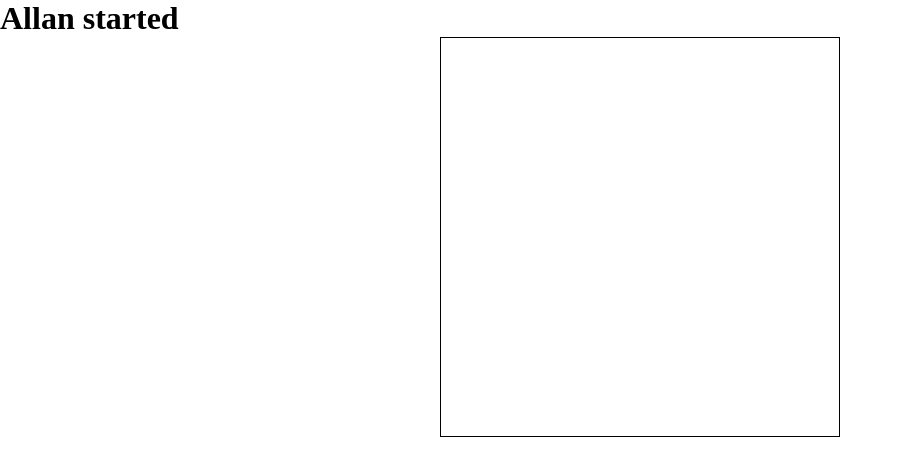
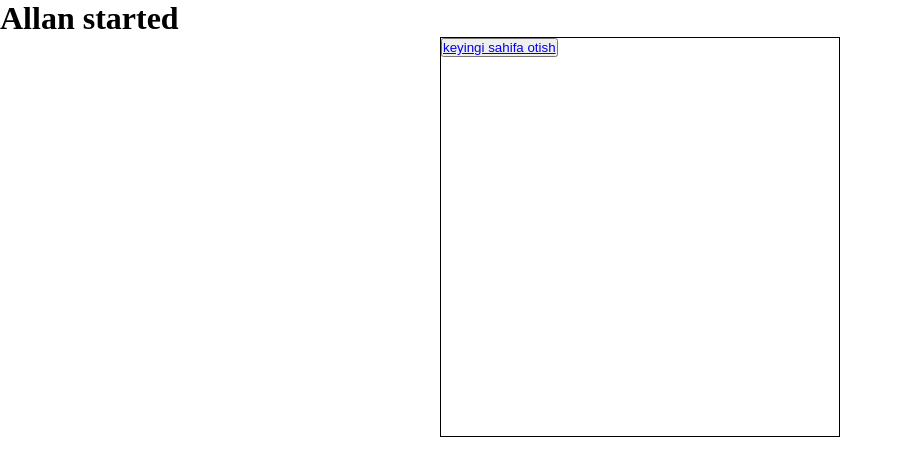
Before and after one commit to abdunozir/example-test, a plain HTML site: page index.html in a window 1280 px wide. Shown: the whole page, without its empty margins (0-903 px from the left). Drawn offline with Linux system fonts and the light colour scheme.

Commit message:
bitta sahifa qoshilfi

```diff
--- a/index.html
+++ b/index.html
@@ -11,6 +11,7 @@
     <h1>Allan started</h1>
     <div class="helloworld">
 
+        <button><a href="./second.html">keyingi sahifa otish</a></button>
     </div>
 </body>
 </html>
```
Also changed, not shown: second.html (added).
